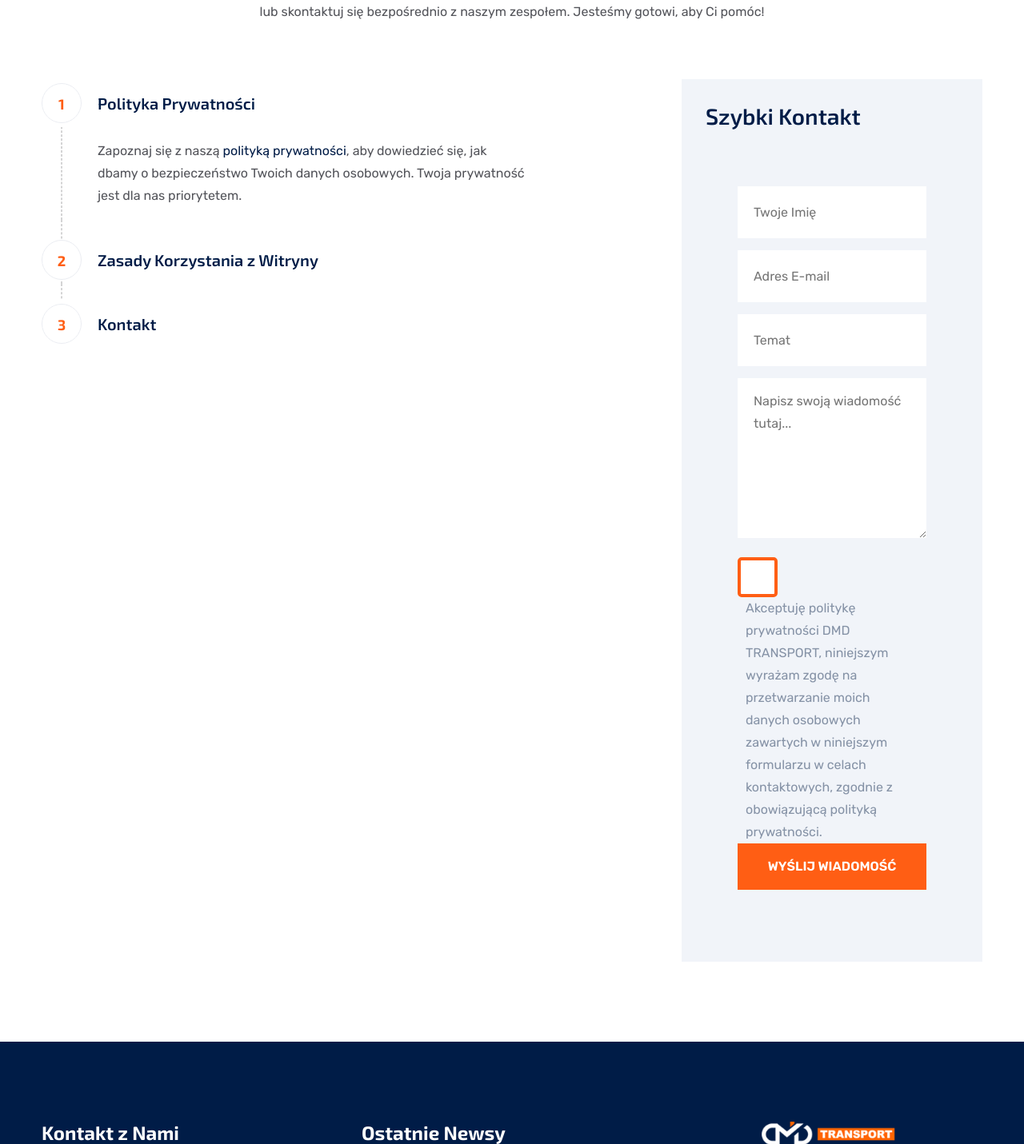
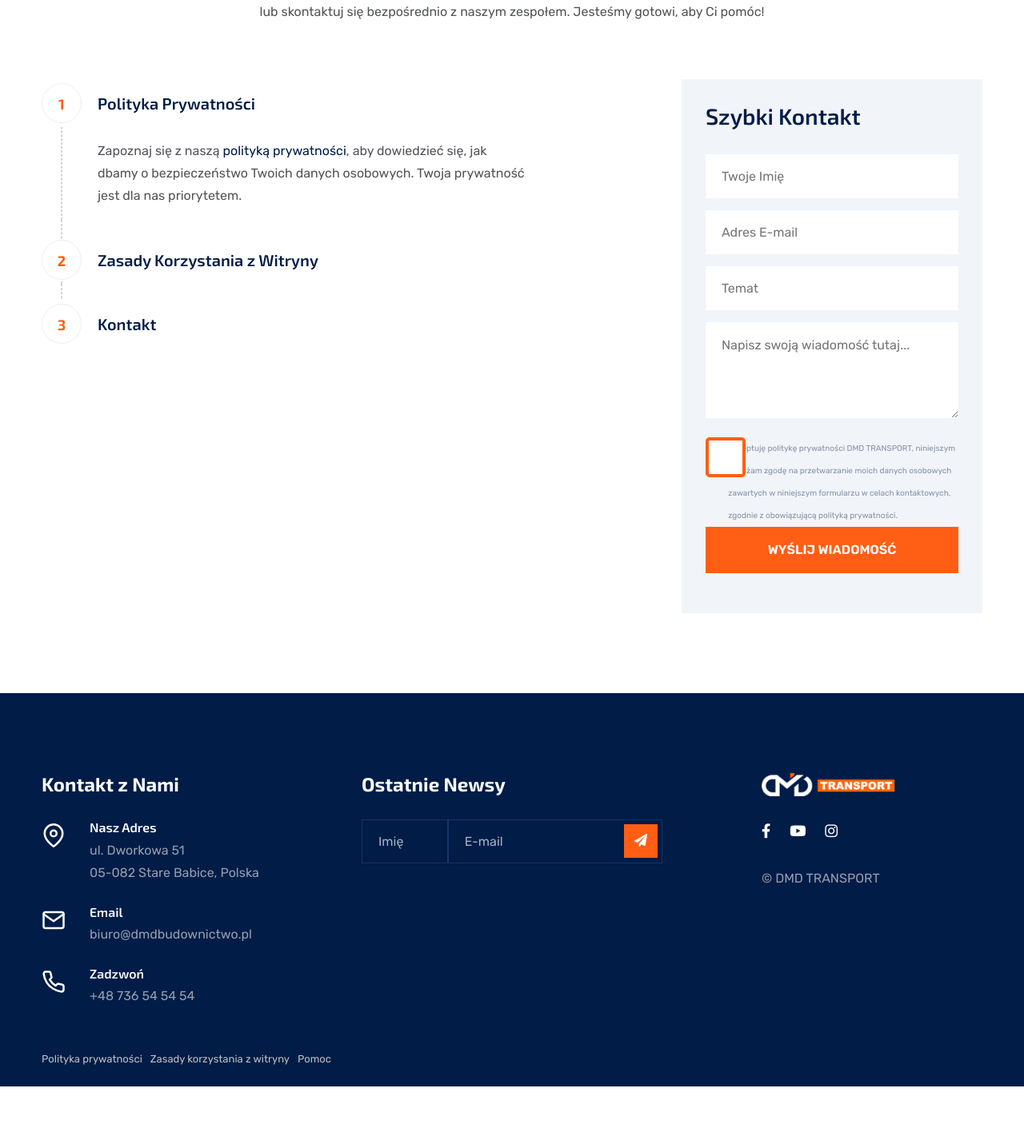
Before and after one commit to informatykdmd/dmdtransport, a Python web app: template templates/pomoc.html in a window 1280 px wide. Shown: the part 333-1764 px from the top of the page at 80% size. After the commit the page ends 1692 px from the top, so only its background shows below. Run offline with Jinja, Linux system fonts and the light colour scheme; the template is opened without the code that fills it, so the values that code supplies are empty; some libraries are stand-ins or nearby versions.

Commit message:
Working now

```diff
--- a/templates/pomoc.html
+++ b/templates/pomoc.html
@@ -68,7 +68,7 @@
                   <div class="single-career-sidebar">
                      <div class="quick-contact wow fadeInUp" data-wow-duration="1s" data-wow-delay="0.2s">
                         <h3>Szybki Kontakt</h3>
-                        <form class="contact-form form" id="ajax-contact" method="post">
+                        <form id="ajax-contact" method="post">
                            <p>
                               <input type="text" id="name" name="name" placeholder="Twoje Imię">
                            </p>
@@ -87,7 +87,7 @@
                                   <label class="polityka-switch-label" for="polityka_przywatnosci"></label>
                               </div>
                               <div class="col-lg-11">
-                                  <label class="form-check-label" for="polityka_przywatnosci">
+                                  <label for="polityka_przywatnosci" style="font-size: 10px;">
                                       Akceptuję politykę prywatności DMD TRANSPORT, niniejszym wyrażam zgodę na
                                       przetwarzanie moich danych osobowych zawartych w niniejszym formularzu w celach
                                       kontaktowych, zgodnie z obowiązującą polityką prywatności.
```
